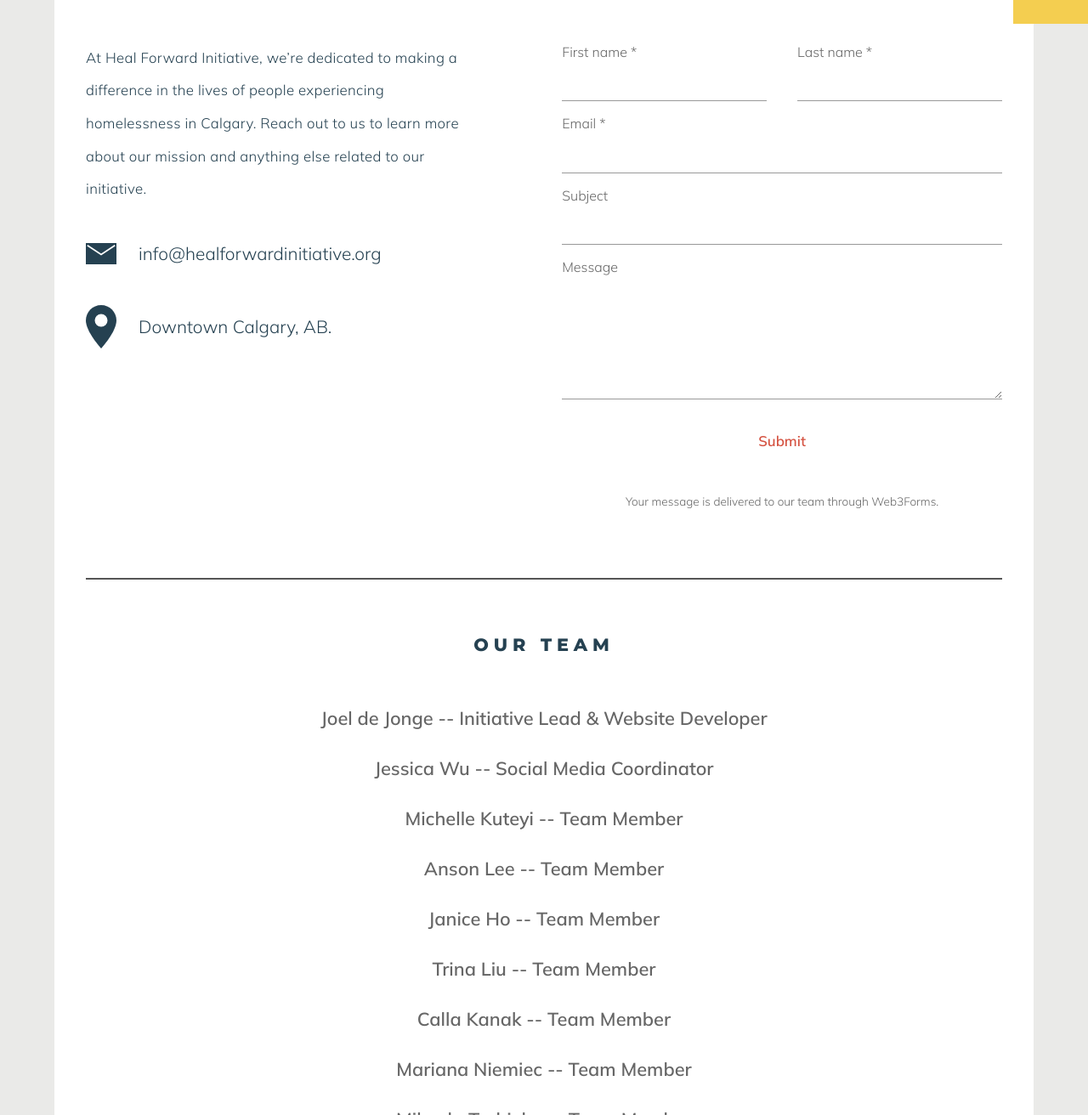
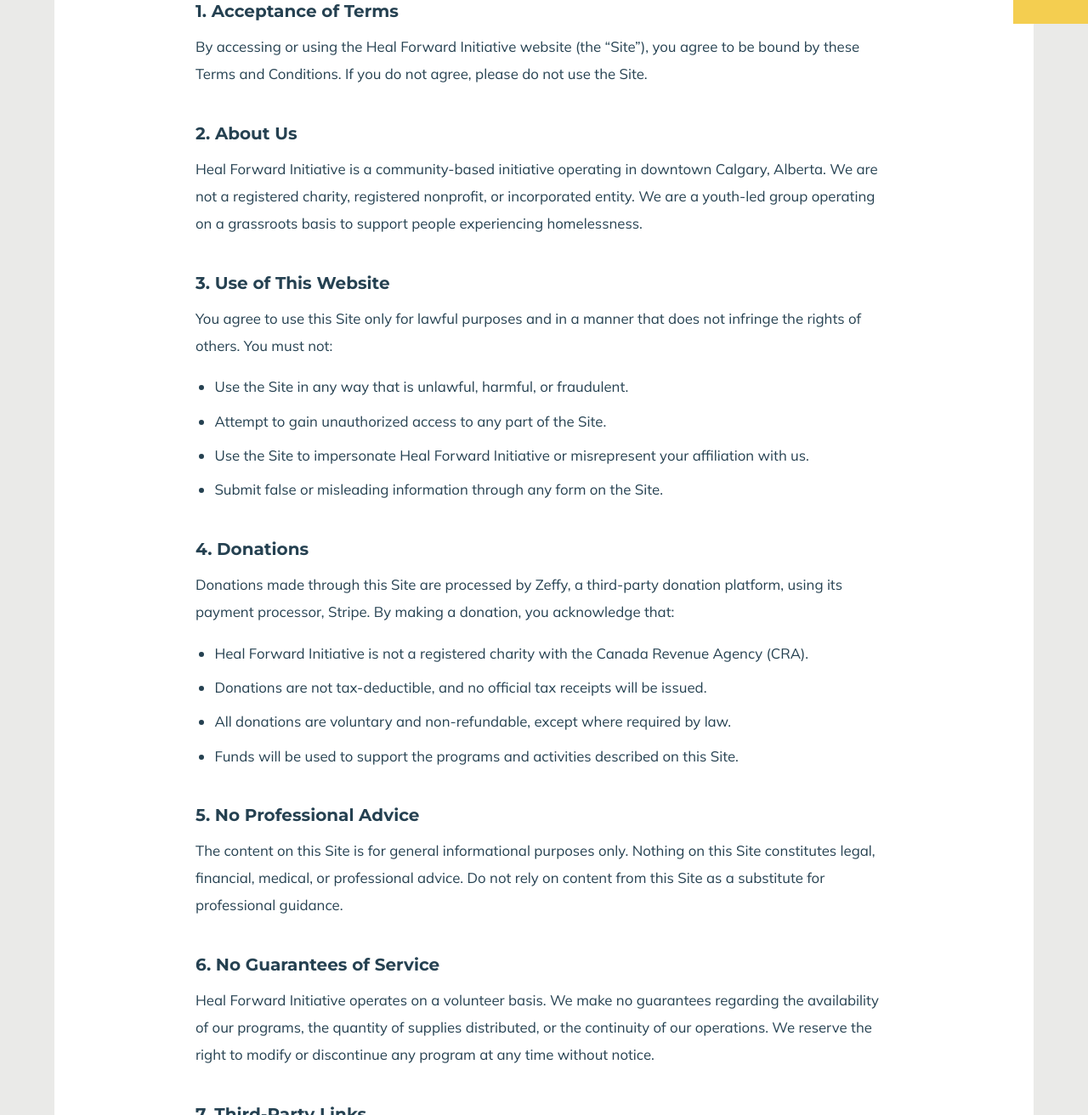
Before and after one commit to healforwardinitiative/healforwardinitiative.github.io, a plain HTML site: page terms-and-conditions/index.html in a window 1280 px wide. Shown: the part 412-1724 px from the top of the page at 85% size. Drawn offline with Linux system fonts and the light colour scheme; a web font is replaced by a local one.

Commit message:
Update index.html

```diff
--- a/terms-and-conditions/index.html
+++ b/terms-and-conditions/index.html
@@ -4,16 +4,30 @@
   <meta charset="utf-8">
   <meta name="viewport" content="width=device-width, initial-scale=1">
   <meta name="color-scheme" content="only light">
-  <title>Contact | Heal Forward Initiative</title>
-  <meta name="description" content="Get in touch with HFI. We'd love to connect with donors, churches, and anyone who wants to make a difference in Calgary.">
+  <meta name="robots" content="noindex">
+  <title>Terms &amp; Conditions | Heal Forward Initiative</title>
+  <meta name="description" content="Terms and Conditions for using the Heal Forward Initiative website.">
   <link rel="icon" href="/logo.png">
   <link rel="preconnect" href="https://fonts.googleapis.com">
   <link rel="preconnect" href="https://fonts.gstatic.com" crossorigin>
-  <link href="https://fonts.googleapis.com/css2?family=Montserrat:wght@500;600;800&family=Mulish:wght@300;400;600&family=Playfair+Display:ital,wght@0,400;1,400&family=Jost:wght@300&display=swap" rel="stylesheet">
+  <link href="https://fonts.googleapis.com/css2?family=Montserrat:wght@500;600;700;800&family=Mulish:wght@300;400;600&display=swap" rel="stylesheet">
   <link rel="stylesheet" href="/style.css">
-  <link rel="stylesheet" href="/contact/contact.css">
+  <style>
+body.pol{background:var(--gray);color:var(--blue)}
+.pol main{padding:70px 0 0}
+.pol-panel{background:#fff;margin:0 5%;padding:70px 24px 90px}
+.pol-wrap{max-width:820px;margin:0 auto}
+.pol h1{font-size:clamp(1.8rem,4vw,2.8rem);letter-spacing:.14em;color:var(--red);line-height:1.3;margin:0 0 14px}
+.pol .eff{font-size:.95rem;color:#666;margin:0 0 40px}
+.pol h2{font:700 1.25rem/1.4 var(--head);text-transform:none;letter-spacing:0;color:var(--blue);margin:40px 0 12px}
+.pol p,.pol li{font-size:1.05rem;line-height:1.9;margin:0 0 1em;font-weight:400}
+.pol ul{margin:0 0 1.2em;padding-left:1.4em}
+.pol li{margin-bottom:.5em}
+.pol a{color:var(--blue)}
+@media(max-width:1100px){.pol main{padding-top:0}.pol-panel{margin:0;padding:40px 20px 60px}}
+  </style>
 </head>
-<body class="ct">
+<body class="pol">
 
 <header class="site-header">
   <div class="header-inner">
@@ -24,7 +38,7 @@
       <a href="/who-we-are/">Who We Are</a>
       <a href="/take-action/">Take Action</a>
       <a href="/support-us/">Support Us</a>
-      <a href="/contact/" class="current" aria-current="page">Contact</a>
+      <a href="/contact/">Contact</a>
     </nav>
     <a class="logo-link" href="/" aria-label="Heal Forward Initiative home"><img src="/logo.png" alt="Heal Forward Initiative logo" width="110" height="110"></a>
   </div>
@@ -38,56 +52,46 @@
 </aside>
 
 <main>
-  <section class="c-panel">
-    <div class="c-wrap">
-      <h1>Get in touch with us</h1>
-
-      <div class="c-grid">
-        <div>
-          <p class="c-intro">At Heal Forward Initiative, we&rsquo;re dedicated to making a difference in the lives of people experiencing homelessness in Calgary. Reach out to us to learn more about our mission and anything else related to our initiative.</p>
-          <p class="c-row">
-            <svg viewBox="0 0 40 28" aria-hidden="true"><rect width="40" height="28" fill="#254151"/><path d="M2 3l18 12L38 3" fill="none" stroke="#fff" stroke-width="2"/></svg>
-            <a href="mailto:info@healforwardinitiative.org">info@healforwardinitiative.org</a>
-          </p>
-          <p class="c-row">
-            <svg viewBox="0 0 24 34" aria-hidden="true"><path d="M12 0C5.4 0 0 5.4 0 12c0 9 12 22 12 22s12-13 12-22C24 5.4 18.6 0 12 0z" fill="#254151"/><circle cx="12" cy="12" r="5" fill="#fff"/></svg>
-            <span>Downtown Calgary, AB.</span>
-          </p>
-        </div>
-
-        <form class="c-form" id="contact-form" action="https://api.web3forms.com/submit" method="POST">
-          <input type="hidden" name="access_key" value="bcdc4eac-b3b6-4b79-a6b6-0e1a61b65789">
-          <input type="hidden" name="from_name" value="Heal Forward Initiative website">
-          <input type="checkbox" name="botcheck" style="display:none" tabindex="-1" autocomplete="off">
-          <div class="pair">
-            <div class="f"><label for="fn">First name *</label><input id="fn" name="first_name" type="text" required autocomplete="given-name"></div>
-            <div class="f"><label for="ln">Last name *</label><input id="ln" name="last_name" type="text" required autocomplete="family-name"></div>
-          </div>
-          <div class="f"><label for="em">Email *</label><input id="em" name="email" type="email" required autocomplete="email"></div>
-          <div class="f"><label for="sj">Subject</label><input id="sj" name="subject" type="text"></div>
-          <div class="f"><label for="ms">Message</label><textarea id="ms" name="message"></textarea></div>
-          <button class="c-send" id="send" type="submit">Submit</button>
-          <p class="c-status" id="form-status" role="status"></p>
-          <p class="c-note">Your message is delivered to our team through Web3Forms.</p>
-        </form>
-      </div>
-
-      <hr class="c-rule">
-
-      <h2>Our Team</h2>
-      <ul class="team">
-        <li>Joel de Jonge -- Initiative Lead &amp; Website Developer</li>
-        <li>Jessica Wu -- Social Media Coordinator</li>
-        <li>Michelle Kuteyi -- Team Member</li>
-        <li>Anson Lee -- Team Member</li>
-        <li>Janice Ho -- Team Member</li>
-        <li>Trina Liu -- Team Member</li>
-        <li>Calla Kanak -- Team Member</li>
-        <li>Mariana Niemiec -- Team Member</li>
-        <li>Mikayla Torhjelm -- Team Member</li>
-        <li>Victoria Suen -- Faculty Advisor</li>
-        <li>Chris Greenwood -- Faculty Advisor</li>
+  <section class="pol-panel">
+    <div class="pol-wrap">
+      <h1>Terms &amp; Conditions</h1>
+      <p class="eff">Effective Date: April 15, 2026. Last updated: November 2026.</p>
+      <h2>1. Acceptance of Terms</h2>
+      <p>By accessing or using the Heal Forward Initiative website (the “Site”), you agree to be bound by these Terms and Conditions. If you do not agree, please do not use the Site.</p>
+      <h2>2. About Us</h2>
+      <p>Heal Forward Initiative is a community-based initiative operating in downtown Calgary, Alberta. We are not a registered charity, registered nonprofit, or incorporated entity. We are a youth-led group operating on a grassroots basis to support people experiencing homelessness.</p>
+      <h2>3. Use of This Website</h2>
+      <p>You agree to use this Site only for lawful purposes and in a manner that does not infringe the rights of others. You must not:</p>
+      <ul>
+        <li>Use the Site in any way that is unlawful, harmful, or fraudulent.</li>
+        <li>Attempt to gain unauthorized access to any part of the Site.</li>
+        <li>Use the Site to impersonate Heal Forward Initiative or misrepresent your affiliation with us.</li>
+        <li>Submit false or misleading information through any form on the Site.</li>
       </ul>
+      <h2>4. Donations</h2>
+      <p>Donations made through this Site are processed by Zeffy, a third-party donation platform, using its payment processor, Stripe. By making a donation, you acknowledge that:</p>
+      <ul>
+        <li>Heal Forward Initiative is not a registered charity with the Canada Revenue Agency (CRA).</li>
+        <li>Donations are not tax-deductible, and no official tax receipts will be issued.</li>
+        <li>All donations are voluntary and non-refundable, except where required by law.</li>
+        <li>Funds will be used to support the programs and activities described on this Site.</li>
+      </ul>
+      <h2>5. No Professional Advice</h2>
+      <p>The content on this Site is for general informational purposes only. Nothing on this Site constitutes legal, financial, medical, or professional advice. Do not rely on content from this Site as a substitute for professional guidance.</p>
+      <h2>6. No Guarantees of Service</h2>
+      <p>Heal Forward Initiative operates on a volunteer basis. We make no guarantees regarding the availability of our programs, the quantity of supplies distributed, or the continuity of our operations. We reserve the right to modify or discontinue any program at any time without notice.</p>
+      <h2>7. Third-Party Links</h2>
+      <p>Our Site may contain links to third-party websites. We are not responsible for the content, privacy practices, or accuracy of any third-party site. Visiting third-party links is at your own risk.</p>
+      <h2>8. Intellectual Property</h2>
+      <p>All content on this Site, including text, images, logos, and graphics, is the property of Heal Forward Initiative or its contributors. You may not reproduce or distribute any content from this Site without our written permission.</p>
+      <h2>9. Limitation of Liability</h2>
+      <p>To the fullest extent permitted by applicable law, Heal Forward Initiative and its team members, volunteers, and advisors shall not be liable for any direct, indirect, incidental, or consequential damages arising from your use of this Site or our programs.</p>
+      <h2>10. Governing Law</h2>
+      <p>These Terms and Conditions are governed by the laws of the Province of Alberta and the federal laws of Canada applicable therein.</p>
+      <h2>11. Changes to These Terms</h2>
+      <p>We reserve the right to update these Terms at any time. Changes will be posted on this page. Continued use of the Site after changes are posted constitutes your acceptance of the updated Terms.</p>
+      <h2>12. Contact</h2>
+      <p>Questions about these Terms? Contact us at <a href="mailto:info@healforwardinitiative.org">info@healforwardinitiative.org</a>.</p>
     </div>
   </section>
 </main>
@@ -126,25 +130,6 @@
     var open = nav.classList.toggle('open');
     btn.setAttribute('aria-expanded', open);
   });
-
-  var form = document.getElementById('contact-form'),
-      status = document.getElementById('form-status'),
-      send = document.getElementById('send');
-  form.addEventListener('submit', function (e) {
-    e.preventDefault();
-    var fd = new FormData(form);
-    fd.set('name', (fd.get('first_name') + ' ' + fd.get('last_name')).trim());
-    if (!fd.get('subject')) fd.set('subject', 'New message from the HFI website');
-    send.disabled = true; send.textContent = 'Sending...'; status.textContent = '';
-    fetch('https://api.web3forms.com/submit', { method: 'POST', body: fd })
-      .then(function (r) { return r.json(); })
-      .then(function (d) {
-        if (d.success) { status.textContent = 'Thank you! Your message has been sent.'; form.reset(); }
-        else { status.textContent = 'Something went wrong. Please email us at info@healforwardinitiative.org.'; }
-      })
-      .catch(function () { status.textContent = 'Something went wrong. Please email us at info@healforwardinitiative.org.'; })
-      .then(function () { send.disabled = false; send.textContent = 'Submit'; });
-  });
 </script>
 </body>
 </html>
```
